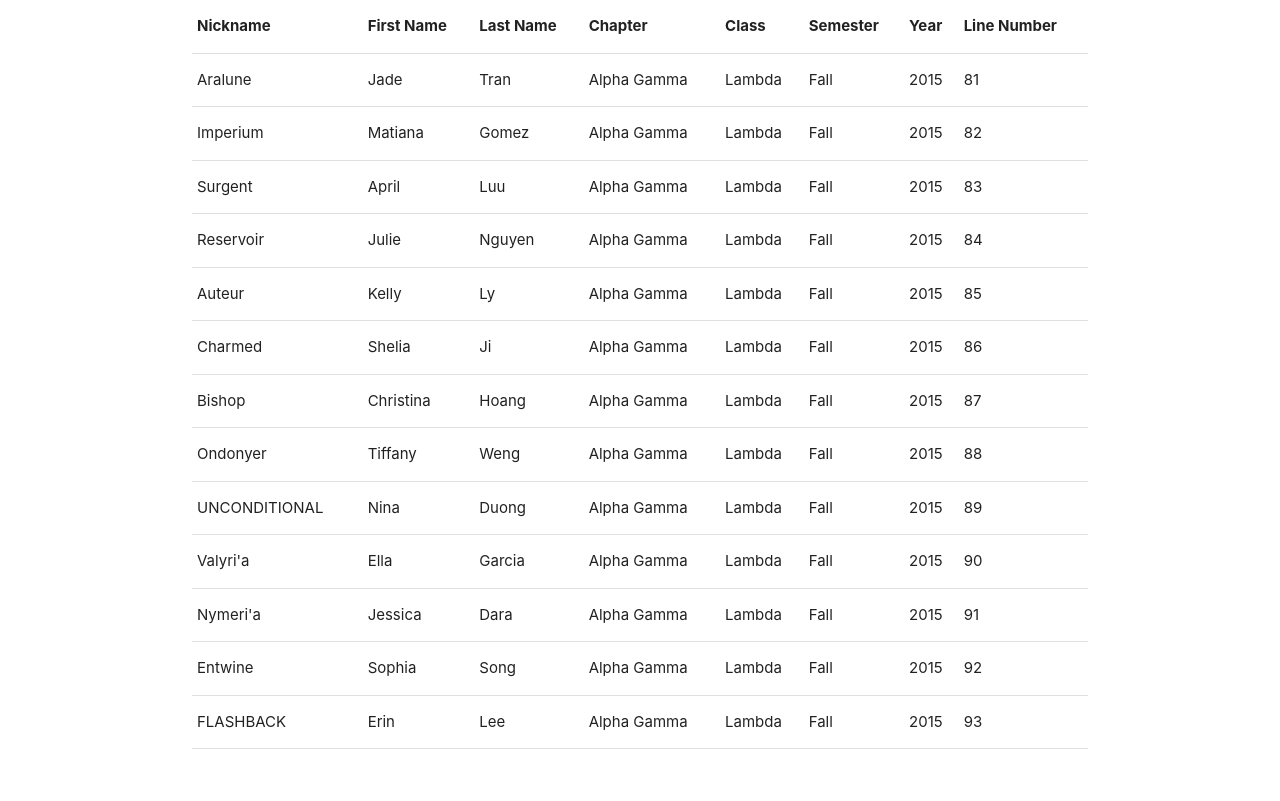
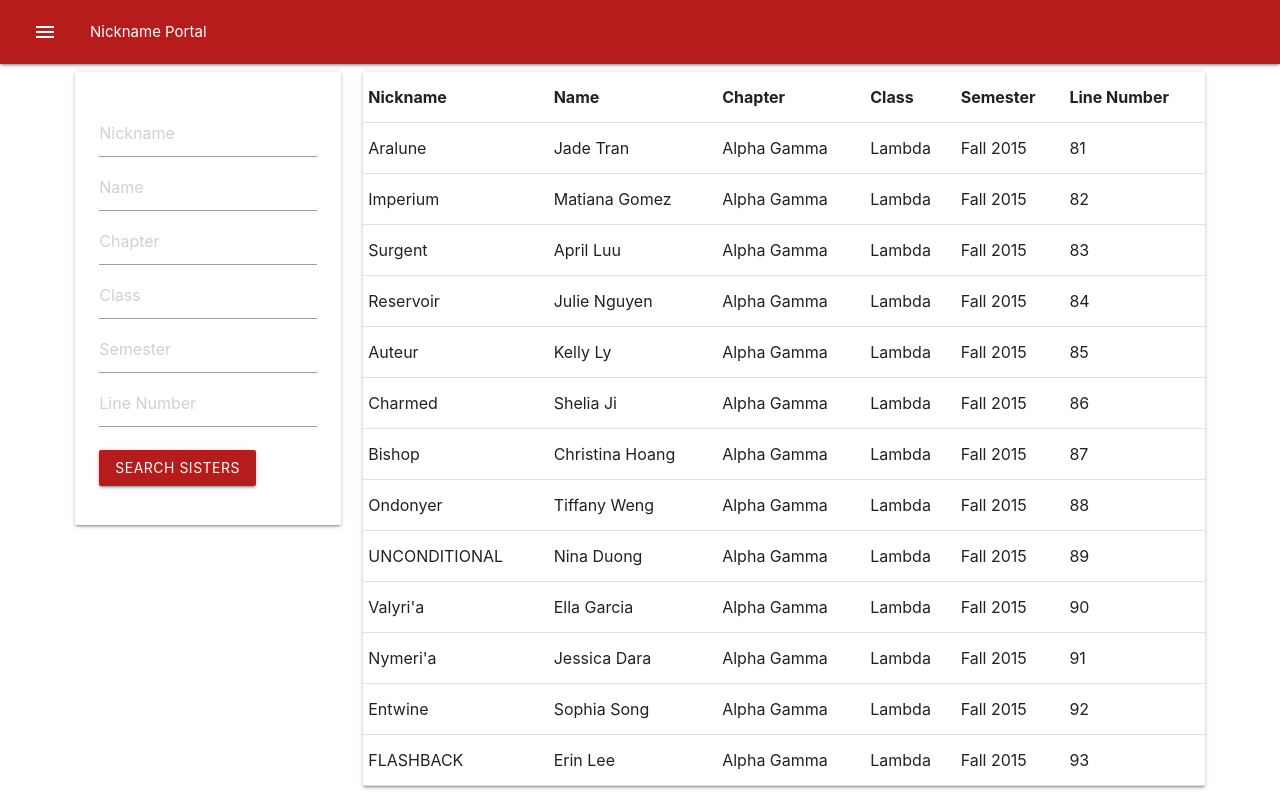
Before and after one commit to christinathihoang/nickname_portal, a Flask app: page /search in a window 1280 px wide. Before the commit the page ends 749 px from the top, so only its background shows below. Run offline with Flask 2, Linux system fonts and the light colour scheme; some web fonts are replaced.

Commit message:
stylize search page

```diff
--- a/app/static/css/style.css
+++ b/app/static/css/style.css
@@ -11,3 +11,7 @@ html, body {
 nav ul {
   list-style-type: none;
 }
+
+.container.search {
+  width: 90%;
+}
--- a/app/templates/search.html
+++ b/app/templates/search.html
@@ -1,37 +1,68 @@
 {% extends "base.html" %}
+
+{% include "navbar.html" %}
 
 {% block content %}
 
-<div class="container">
-  <table id="table_id" class="display">
+<div class="container search">
+  <div class="row">
+
+<div class="col l3">
+
+
+  <div class="card-panel">
+
+      <div class="input-field">
+        <input placeholder="Nickname" id="first_name" type="text" class="validate">
+        <input placeholder="Name" id="first_name" type="text" class="validate">
+        <input placeholder="Chapter" id="first_name" type="text" class="validate">
+        <input placeholder="Class" id="first_name" type="text" class="validate">
+        <input placeholder="Semester" id="first_name" type="text" class="validate">
+        <input placeholder="Line Number" id="first_name" type="text" class="validate">
+      </div>
+
+      <div class=input-field>
+        <button class="btn waves-effect waves-light red darken-4" type="submit" name="action">Search Sisters</button>
+      </div>
+
+  </div>
+</div>
+
+<div class="col l9">
+
+  <div class="card">
+
+    <table>
       <thead>
         <tr>
           <th>Nickname</th>
-        <th>First Name</th>
-        <th>Last Name</th>
+          <th>Name</th>
           <th>Chapter</th>
           <th>Class</th>
           <th>Semester</th>
-        <th>Year</th>
           <th>Line Number</th>
         </tr>
       </thead>
+
       <tbody>
-
         {% for i in sisters %}
           <tr>
               <td>{{  i.nickname  }}</td>
-            <td>{{  i.firstname  }}</td>
-            <td>{{  i.lastname  }}</td>
+              <td>{{  i.firstname  }} {{  i.lastname  }}</td>
               <td>{{  i.chapter  }}</td>
               <td>{{  i.sclass  }}</td>
-            <td>{{  i.semester  }}</td>
-            <td>{{  i.year  }}</td>
+              <td>{{  i.semester  }} {{  i.year  }}</td>
               <td>{{  i.linenumber  }}</td>
           </tr>
         {% endfor %}
       </tbody>
+
     </table>
+
+  </div>
+  </div>
+
+</div>
 </div>
 
   <script>
```
Also changed, not shown: app/routes.py (+0 -16 lines), app/templates/approval.html (added). Lines whose indentation alone changed are shown as unchanged.
